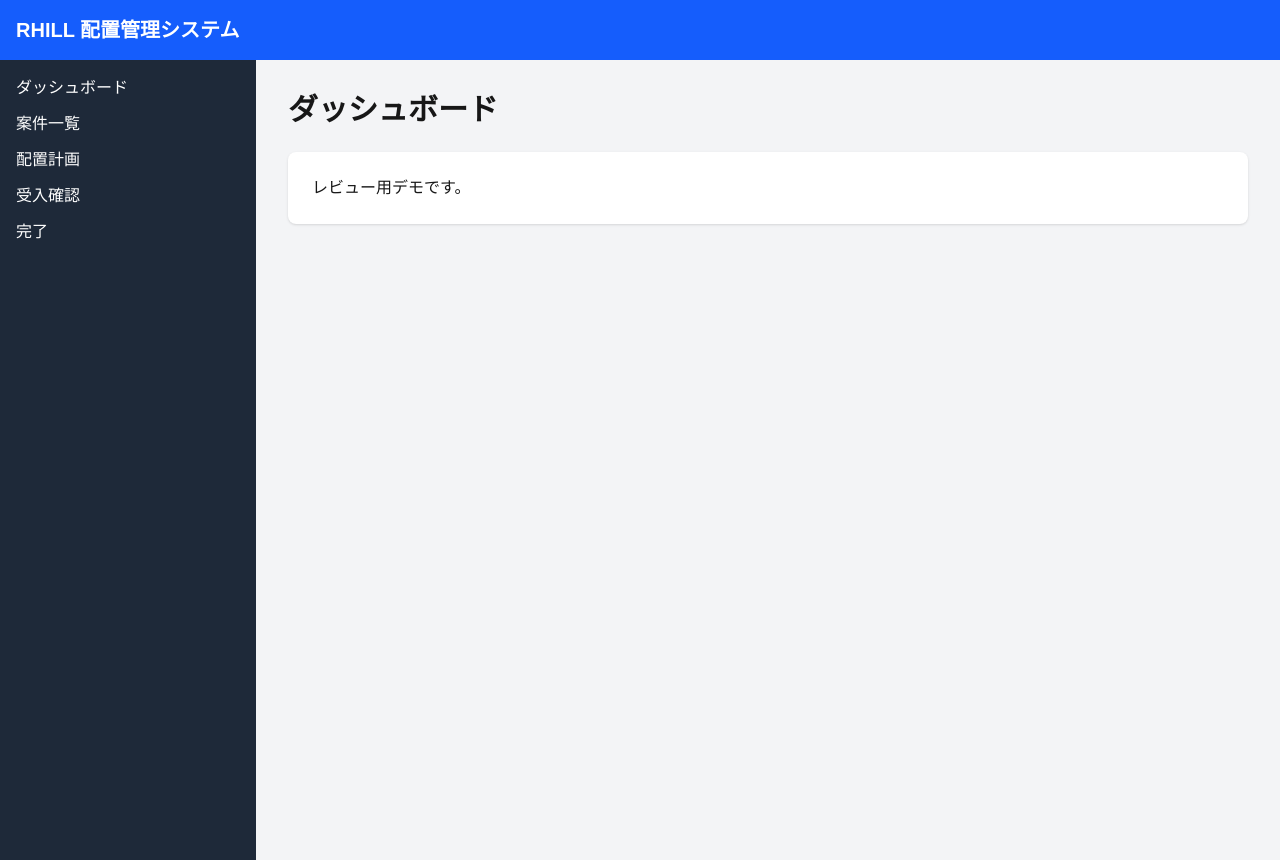
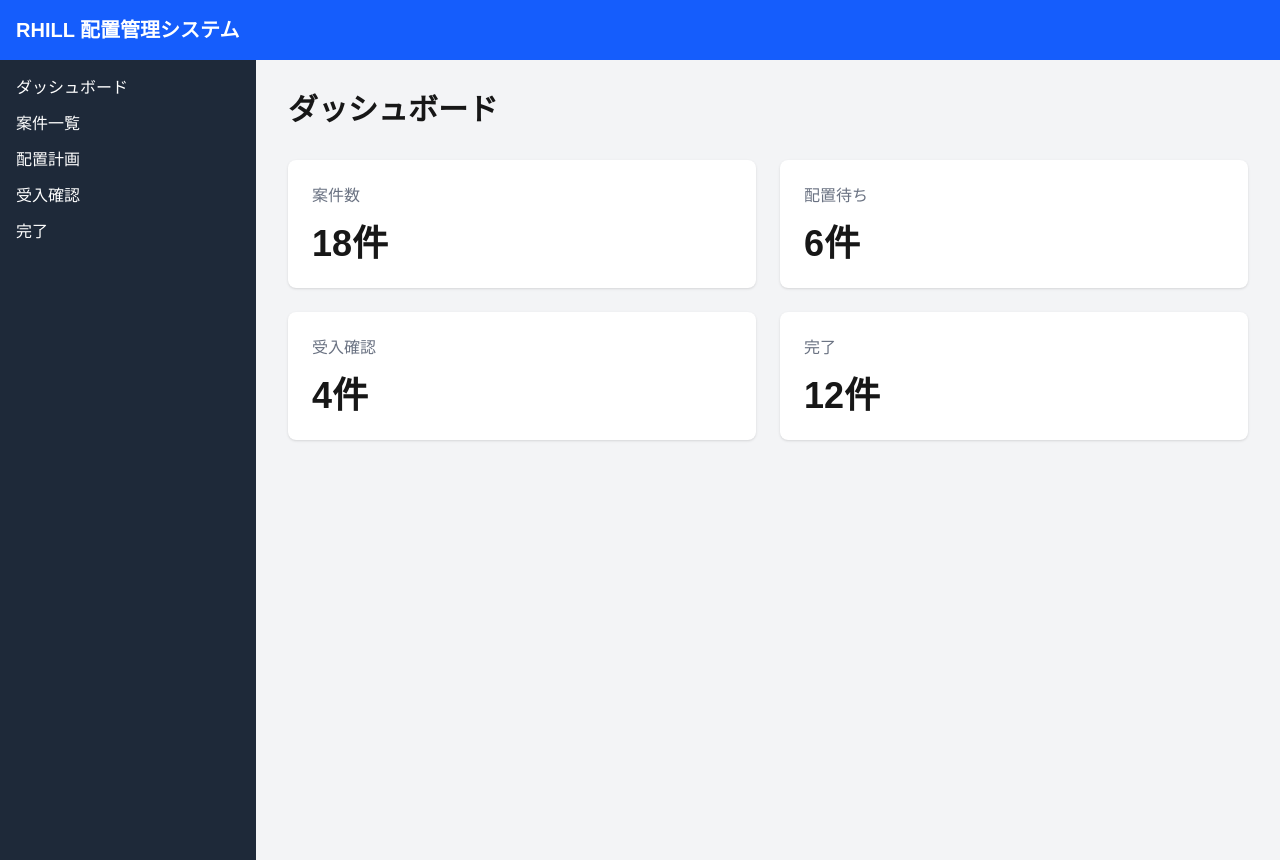
Before and after one commit to keinosukenakahara/rhill-demo, a Next.js app: page / in a window 1280 px wide. Built offline with nearby package versions, Linux system fonts and the light colour scheme.

Commit message:
rhill-demo
・page.tsx を書き換える。
・ブラウザで4枚のカードが表示されることを確認する。
・問題がなければ Commit → Push を行う。

```diff
--- a/app/page.tsx
+++ b/app/page.tsx
@@ -13,12 +13,52 @@ export default function Home() {
 
           <main className="flex-1 p-8">
 
-          <h2 className="text-3xl font-bold mb-6">
+            <h2 className="text-3xl font-bold mb-8">
               ダッシュボード
             </h2>
 
+            <div className="grid grid-cols-2 gap-6">
+
               <div className="bg-white rounded-lg shadow p-6">
-            レビュー用デモです。
+                <p className="text-gray-500">
+                  案件数
+                </p>
+
+                <p className="text-4xl font-bold mt-4">
+                  18件
+                </p>
+              </div>
+
+              <div className="bg-white rounded-lg shadow p-6">
+                <p className="text-gray-500">
+                  配置待ち
+                </p>
+
+                <p className="text-4xl font-bold mt-4">
+                  6件
+                </p>
+              </div>
+
+              <div className="bg-white rounded-lg shadow p-6">
+                <p className="text-gray-500">
+                  受入確認
+                </p>
+
+                <p className="text-4xl font-bold mt-4">
+                  4件
+                </p>
+              </div>
+
+              <div className="bg-white rounded-lg shadow p-6">
+                <p className="text-gray-500">
+                  完了
+                </p>
+
+                <p className="text-4xl font-bold mt-4">
+                  12件
+                </p>
+              </div>
+
             </div>
 
           </main>
```
Lines whose indentation alone changed are shown as unchanged.
